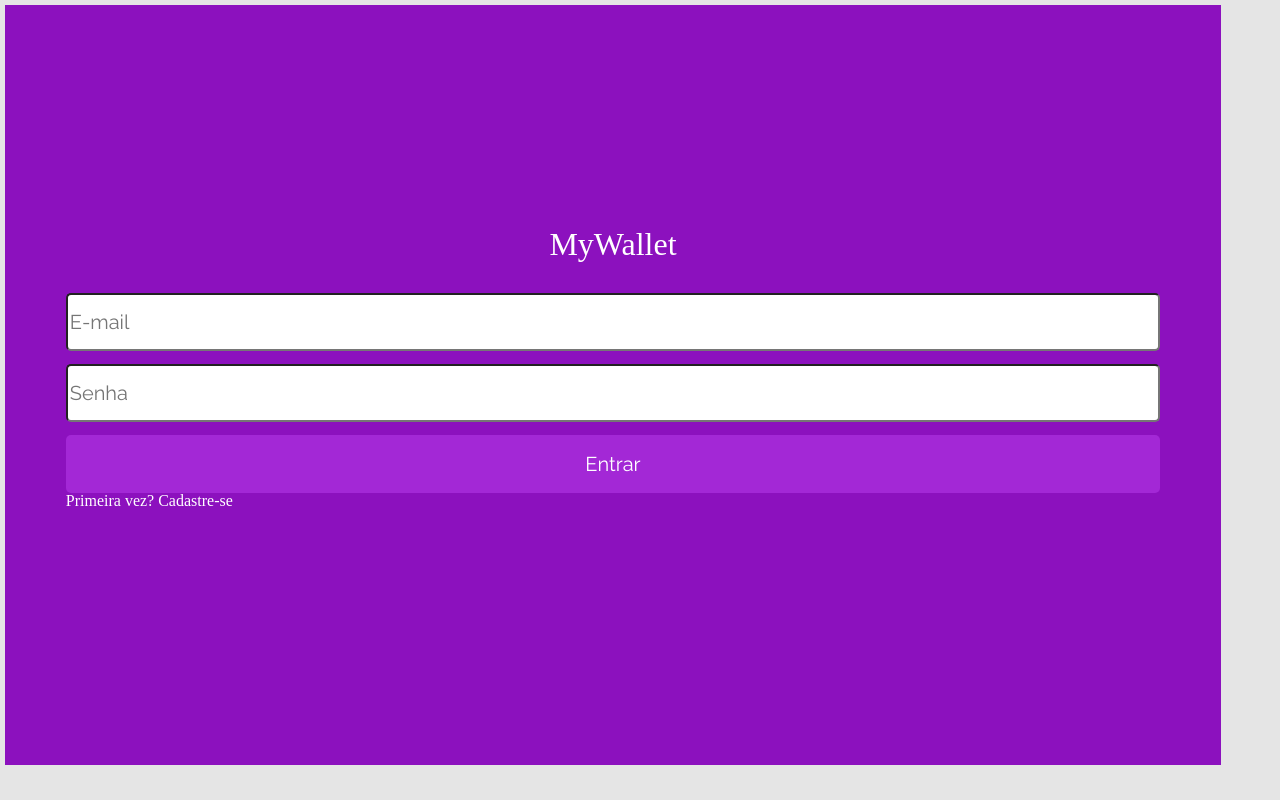
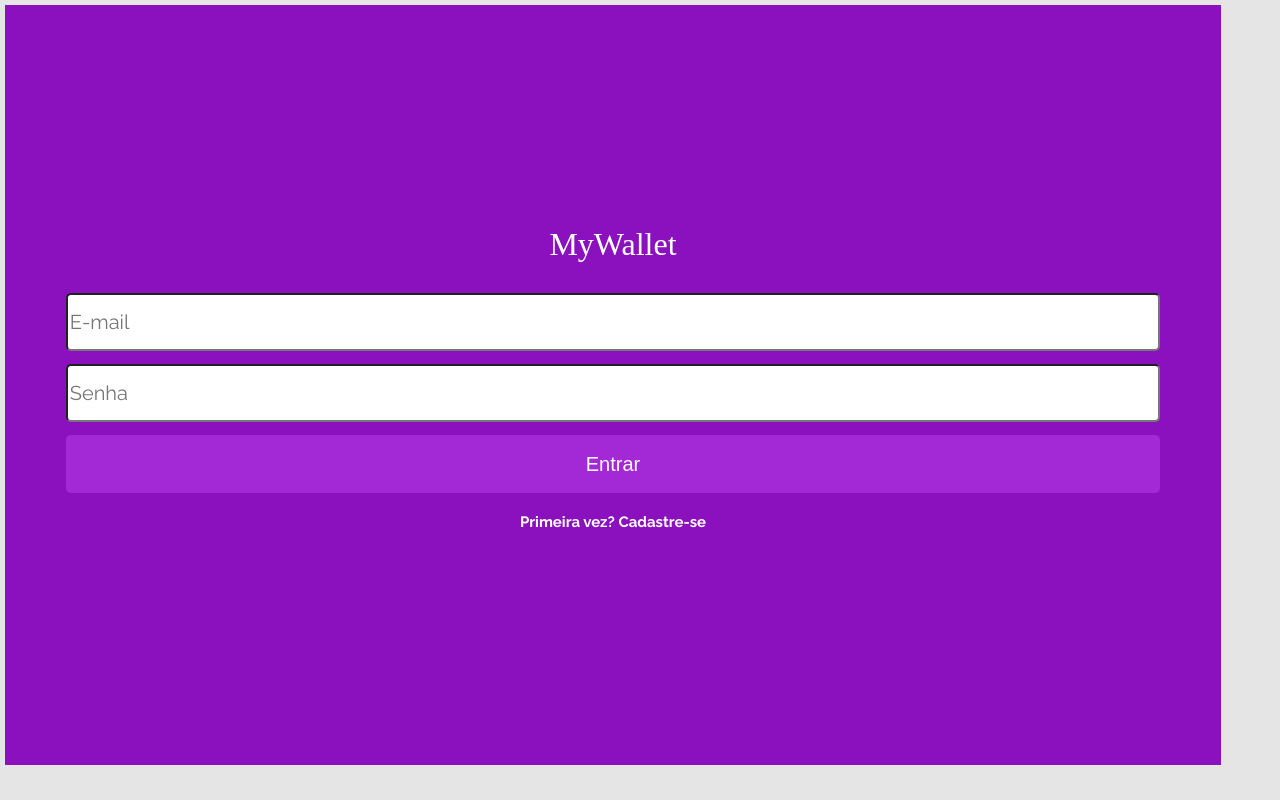
Before and after one commit to ninidora/projeto14_mywallet-front, a React (Create React App) app: page / in a window 1280 px wide. Built offline with nearby package versions, Linux system fonts and the light colour scheme; a web font is replaced by a local one.

Commit message:
test: user sign-in with server working (wip)

```diff
--- a/src/00_SignIn/SignIn.js
+++ b/src/00_SignIn/SignIn.js
@@ -1,8 +1,8 @@
-//import axios from 'axios';
-
 import React, { useContext } from 'react';
 import { Link } from 'react-router-dom';
-import UserContext from '../contexts/UserContext.js';
+import {UserContext} from '../services/contexts/UserContext.js';
+
+import { login } from "../services/api/Api.js";
 
 
 import { SCMainContainer, SCLettering, SCSignInForm, SCFormInput, SCWideButton, SCSubmitButton } from "./styles_SignIn.js";
@@ -13,10 +13,12 @@ export default function SignIn() {
 
     function userSignIn(event) {
         event.preventDefault();
-        console.log(userData);
-        //const loginPromise = ...
+        const loginPromise = login(userData);
+
+        loginPromise
+            .then((res) => console.log(res))
+            .catch(alert);
     }
-
 
     return (
         <SCMainContainer>
@@ -33,7 +35,7 @@ export default function SignIn() {
                     </SCSubmitButton>
 
                 </SCWideButton>
-                <SCWideButton><Link to="/sign-in">
+                <SCWideButton><Link to="/sign-up">
                     <p>Primeira vez? Cadastre-se</p>
                 </Link></SCWideButton>
 
--- a/src/00_SignIn/styles_SignIn.js
+++ b/src/00_SignIn/styles_SignIn.js
@@ -53,8 +53,20 @@ const SCFormInput = styled.input`
 const SCWideButton = styled.div`
     display: flex;
     height: 58px;
+    font-family: 'Raleway', sans-serif;
+    font-style: normal;
+    font-weight: 700;
+
     & p {
         margin: auto;
+        color: #FFFFFF;
+    }
+
+    & a {
+        text-decoration: none;
+        margin: auto;
+        font-size: 15px;
+        line-height: 18px;
         color: #FFFFFF;
     }
 `;
@@ -65,9 +77,6 @@ const SCSubmitButton = styled.button`
     margin: 0 auto 13px auto;
     border-radius: 5px;
     background-color: #A328D6;
-    font-family: 'Raleway', sans-serif;
-    font-style: normal;
-    font-weight: normal;
     font-size: 20px;
     line-height: 23px;
     color: #000000;
--- a/src/01_SignUp/SignUp.js
+++ b/src/01_SignUp/SignUp.js
@@ -1,38 +1,13 @@
-import axios from 'axios';
-
-//import { Link, useHistory } from 'react-router-dom';
+import { Link } from 'react-router-dom';
 import React, { useContext, useState } from 'react';
-//import LoggedUserContext from '../contexts/LoggedUserContext';
+import {UserContext} from '../services/contexts/UserContext.js';
 
 import { SCMainContainer, SCLettering, SCSignInForm, SCFormInput, SCWideButton, SCSubmitButton } from "../00_SignIn/styles_SignIn.js";
 
 
-export default function SignIn() {
-    //const { userInfo, setUserInfo } = useContext(LoggedUserContext);
-    //const history = useHistory();
-    //const [localData, setLocalData] = useState({ email: "", password: "" });
+export default function SignUp() {
+    const { userData, setUserData } = useContext(UserContext);
 
-    /*
-    function SignInUser(event) {
-        event.preventDefault();
-        setIsLoading(true);
-
-        const logInPromise = axios.post(SIGNIN_URL, localData);
-        logInPromise.then(promiseThen);
-        logInPromise.catch(promiseCatch);
-    };
-    */
-    /*
-    function promiseThen(response) {
-        const { id, name, image, email, token } = response.data;
-        setUserInfo({ ...userInfo, id, name, image, email, token });
-        setIsLoading(false);
-        history.push("/habitos");
-    }
-    function promiseCatch(error) {
-        alert(`Erro ${error.response.status}: ${error.response.data.message}`);
-    }
-    */
     return (
         <SCMainContainer>
             <SCLettering>
@@ -50,28 +25,11 @@ export default function SignIn() {
                     </SCSubmitButton>
 
                 </SCWideButton>
-                <SCWideButton>
+                <SCWideButton><Link to="/">
                     <p>Já tem uma conta? Entre agora!</p>
-                </SCWideButton>
+                </Link></SCWideButton>
 
             </SCSignInForm>
-
-
-            {/* <InputField required type="text" placeholder="email" value={localData.email} onChange={(event) => setLocalData({ ...localData, email: event.target.value })} />
-
-                <WideButton>
-                    <SignInButton type="submit" >
-                        <p> Entrar </p>
-                    </SignInButton>
-                </WideButton>
-                <WideButton>
-                    <SignUpButton ><Link to="/cadastro">
-                        <p>
-                            Não tem uma conta? Cadastre-se!
-                        </p>
-                    </Link></SignUpButton>
-                    <h3>{isLoading ? 'loading...' : ""}</h3>
-                </WideButton> */}
         </SCMainContainer>
     );
 }
--- a/src/App.js
+++ b/src/App.js
@@ -1,7 +1,7 @@
 import { BrowserRouter, Switch, Route } from 'react-router-dom';
 import React, {useState} from 'react';
 
-import UserContext from '../src/contexts/UserContext.js';
+import { UserContext } from './services/contexts/UserContext.js';
 
 import './assets/styles/reset.css';
 import './assets/styles/index.css';
--- a/src/contexts/UserContext.js
+++ /dev/null
@@ -1,5 +0,0 @@
-import { createContext } from "react";
-
-const UserContext = createContext();
-
-export default UserContext;
--- /dev/null
+++ b/src/services/api/Api.js
@@ -0,0 +1,17 @@
+import axios from "axios";
+
+
+function login(body) {
+    const promise = axios.post('http://localhost:4000/sign-in', body);
+    promise.catch(err => {
+        if ((err.response.status === 401) || (err.response.status === 400) || (err.response.status === 403)) {
+            alert('Usuário/senha incorretos');
+        }
+    })
+    return promise;
+};
+
+
+
+
+export { login };
--- /dev/null
+++ b/src/services/contexts/UserContext.js
@@ -0,0 +1,7 @@
+import { createContext } from "react";
+
+const UserContext = createContext();
+
+const NewUserContext = createContext();
+
+export { UserContext, NewUserContext };
```
